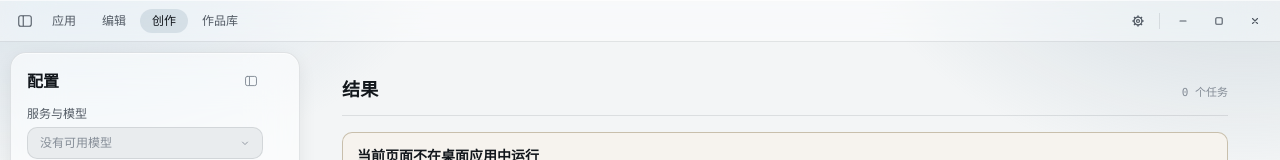
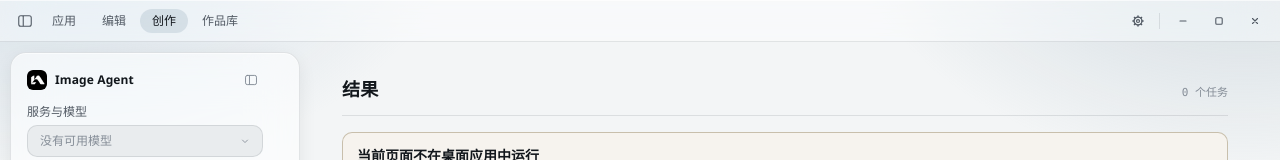
Before and after one commit to veyastra2362/image-agent, a React (Vite) app: page / in a window 1280 px wide. Shown: the top 160 px of the page. Built offline with nearby package versions, Linux system fonts and the light colour scheme.

Commit message:
侧栏头部改成图标 + 软件名，去掉「配置」标题

```diff
--- a/src/renderer/glass.css
+++ b/src/renderer/glass.css
@@ -1123,3 +1123,41 @@ body::after {
   min-width: 188px;
   max-width: min(340px, 90vw);
 }
+
+/* ---------------------------------------------------------------- 侧栏品牌头 */
+
+.sidebar__brand {
+  display: flex;
+  align-items: center;
+  gap: 8px;
+  min-width: 0;
+}
+
+.sidebar__brand-mark {
+  width: 20px;
+  height: 20px;
+  border-radius: 6px;
+  flex: 0 0 auto;
+  /* 图标本体是黑底白字：深色界面下反相，才不会糊成一团黑 */
+  transition: filter 160ms ease;
+}
+
+.sidebar__brand-name {
+  font-size: var(--fs-sm);
+  font-weight: 600;
+  letter-spacing: 0.01em;
+  color: var(--text);
+  white-space: nowrap;
+  overflow: hidden;
+  text-overflow: ellipsis;
+}
+
+@media (prefers-color-scheme: dark) {
+  :root:not([data-theme="light"]) .sidebar__brand-mark {
+    filter: invert(1);
+  }
+}
+
+:root[data-theme="dark"] .sidebar__brand-mark {
+  filter: invert(1);
+}
--- a/src/renderer/image/ConfigSidebar.tsx
+++ b/src/renderer/image/ConfigSidebar.tsx
@@ -8,6 +8,7 @@ import { FORMAT_LABELS } from "../lib/output-spec.ts";
 import { useComposer, type OptimizeMode } from "./composer-state.tsx";
 import { SizeDialog } from "./SizeDialog.tsx";
 import { PanelLeftIcon } from "../shell/PanelLeftIcon.tsx";
+import appIcon from "../../../resources/icon.png";
 import { Select } from "../shell/Select.tsx";
 import { ModelSelect } from "../shell/ModelSelect.tsx";
 import { createPortal } from "react-dom";
@@ -61,7 +62,11 @@ export function ConfigSidebar({ onCollapse }: ConfigSidebarProps) {
   return (
     <div className="sidebar__body">
       <div className="sidebar__head">
-        <h2>配置</h2>
+        <div className="sidebar__brand">
+          {/* 用应用图标本身做标识，和任务栏/窗口图标一致 */}
+          <img className="sidebar__brand-mark" src={appIcon} alt="" aria-hidden="true" />
+          <span className="sidebar__brand-name">Image Agent</span>
+        </div>
         <button
           type="button"
           className="sidebar__collapse"
--- /dev/null
+++ b/src/renderer/vite-env.d.ts
@@ -0,0 +1,6 @@
+/// <reference types="vite/client" />
+
+declare module "*.png" {
+  const src: string;
+  export default src;
+}
```
